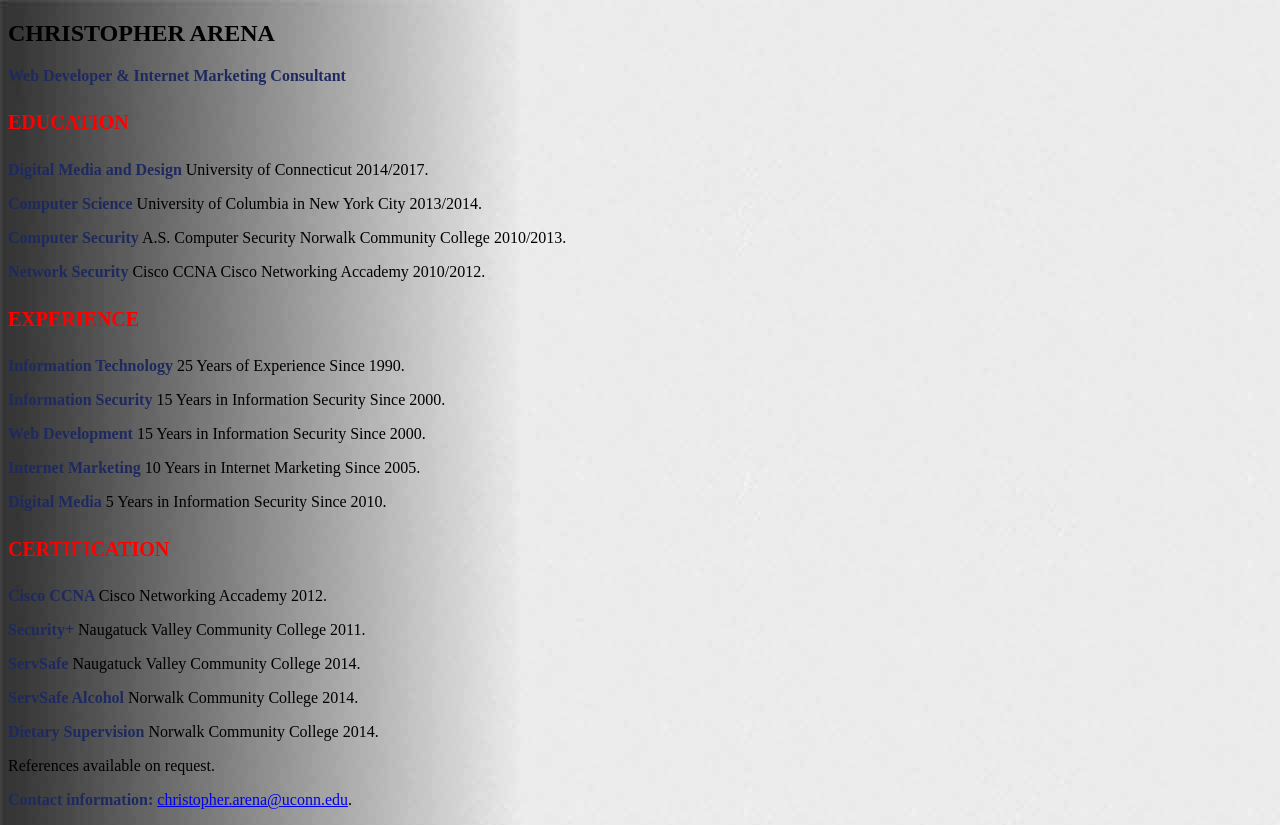
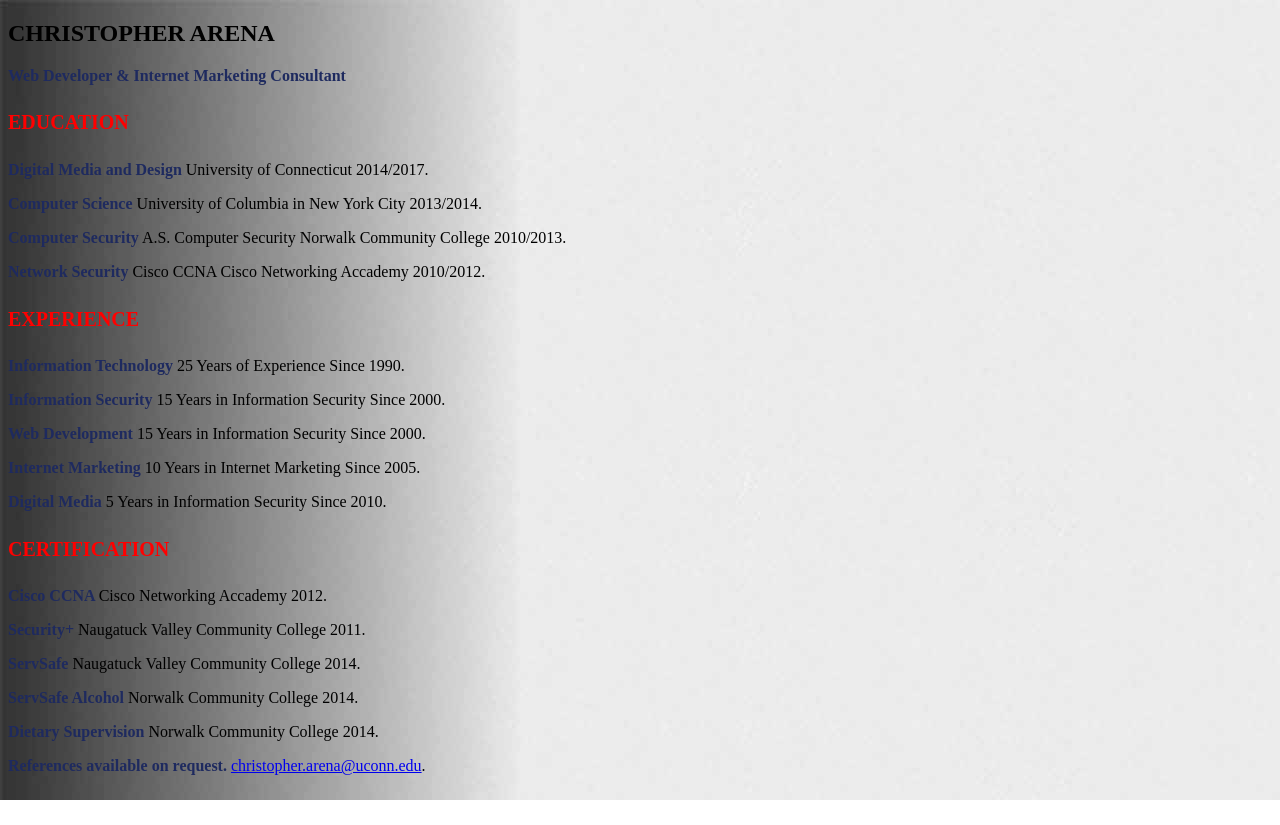
Before and after one commit to christopherarena/christopherarena.github.io, a plain HTML site: page portfolio/resume.html in a window 1280 px wide. After the commit the page ends 800 px from the top, so only its background shows below. Drawn offline with Linux system fonts and the light colour scheme; a web font is replaced by a local one.

Commit message:
foot adj p tag

```diff
--- a/portfolio/resume.html
+++ b/portfolio/resume.html
@@ -82,8 +82,7 @@
 
 			<div class="display";>
 				<footer class="display";>
-  				<p>References available on request.</p>
-  				<p><b>Contact information: </b> <a href="mailto:christopher.arena@uconn.edu">christopher.arena@uconn.edu</a>.</p>
+  				<p><b>References available on request. </b> <a href="mailto:christopher.arena@uconn.edu">christopher.arena@uconn.edu</a>.</p>
 				</footer>
 			</div>
 </html>
```
